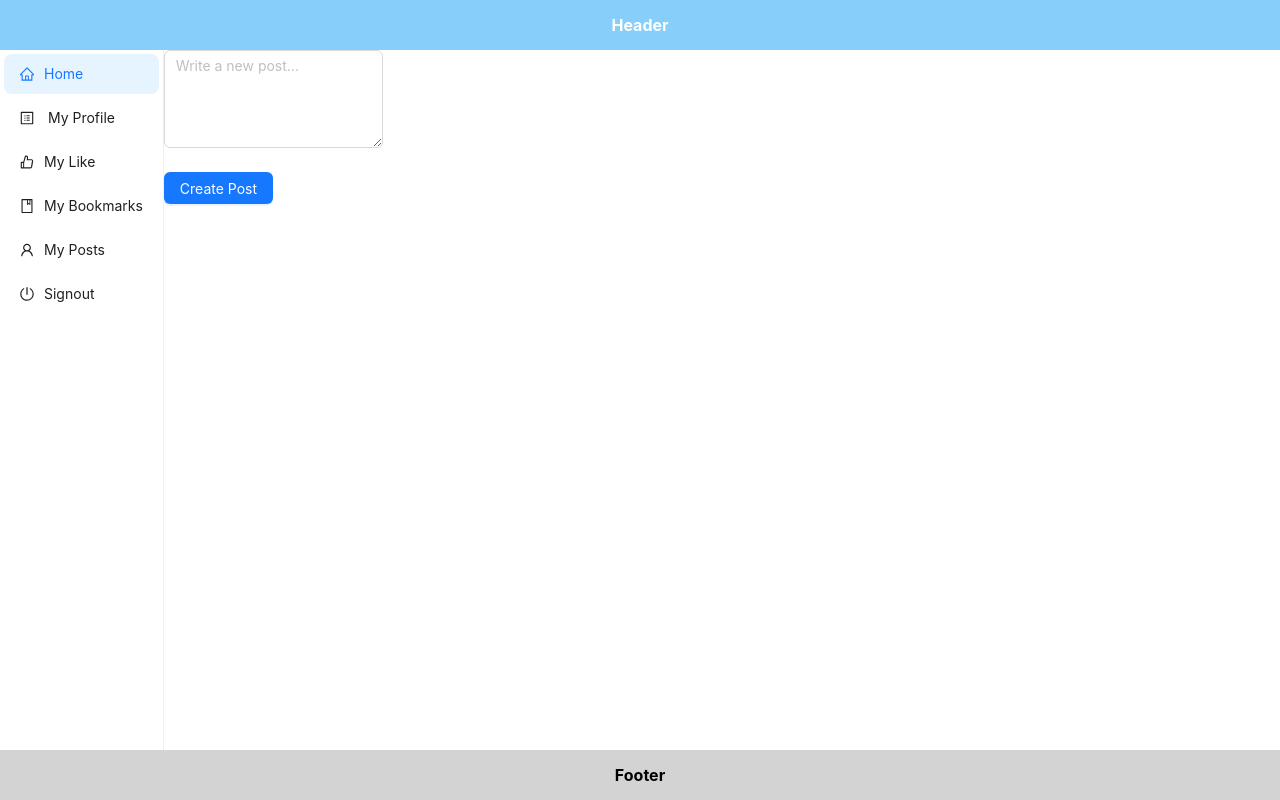
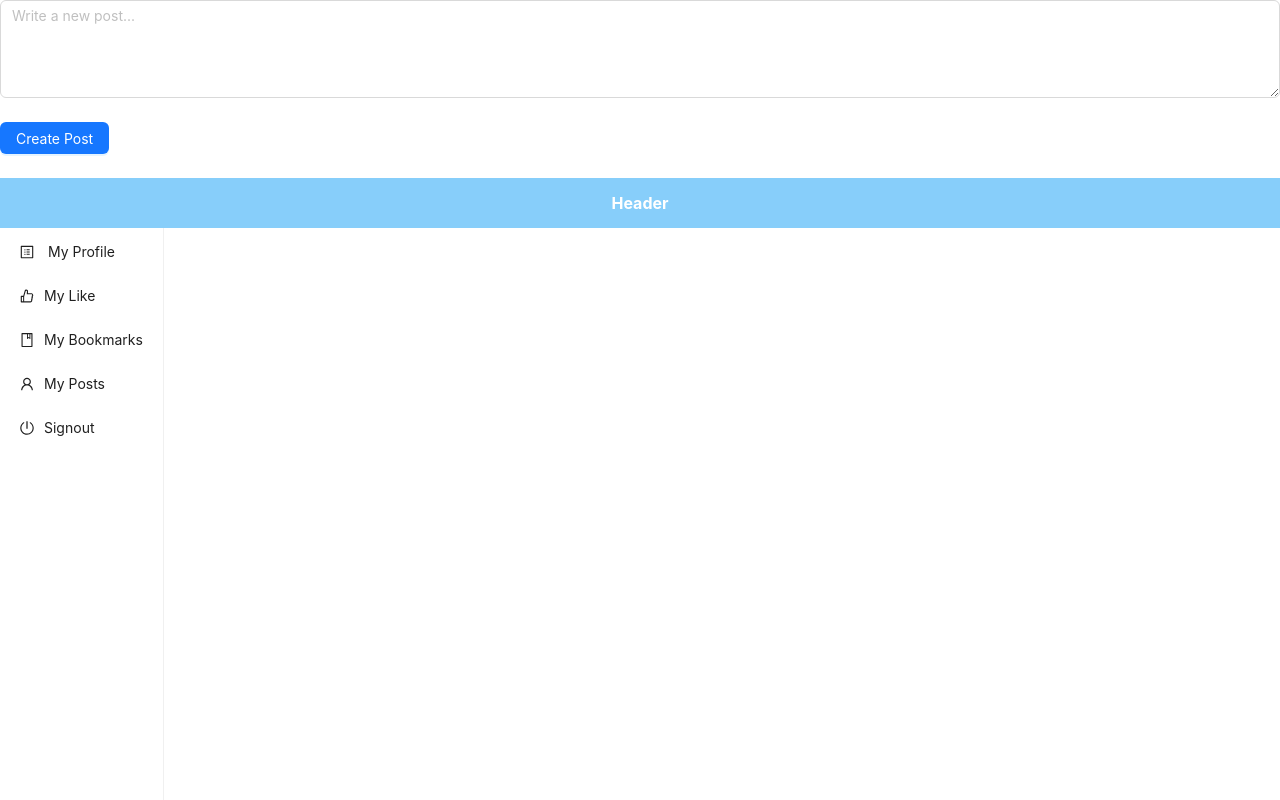
Before and after one commit to 251708/Social-media-app, a React (Create React App) app: page / in a window 1280 px wide. Shown: the top 800 px of the page. Built offline with nearby package versions, Linux system fonts and the light colour scheme.

Commit message:
second commit

```diff
--- a/src/App.tsx
+++ b/src/App.tsx
@@ -1,4 +1,4 @@
-import React from "react";
+/*import React from "react";
 import { BrowserRouter as  Router, Routes,Route,useNavigate } from "react-router-dom";
 import { BookOutlined, HomeOutlined, LikeOutlined, PoweroffOutlined, ProfileOutlined, UserOutlined } from '@ant-design/icons';
 import {  Menu } from 'antd';
@@ -54,13 +54,15 @@ function Footer(){
   return(
 
       <Menu
-      onClick={({key})=>{
+       onClick={({key})=>{
        if(key === "signout"){
 
        }else{
         navigate(key);
        }
       }}
+
+
       defaultSelectedKeys={[window.location.pathname]}
       items={[
         {label:"Home",key:"/" ,icon:<HomeOutlined />},
@@ -93,3 +95,59 @@ function Content() {
 }
 
 export default App;
+*/
+
+
+/*import React from 'react';
+import { BrowserRouter, Route, Routes, Navigate } from 'react-router-dom';
+
+// Import your components for the different pages
+import Home from './pages/Home';
+import SignUp from './pages/Signup';
+import SignIn from './pages/SignIn';
+import Sidebar from './pages/Sidebar';
+
+const App: React.FC = () => {
+  return (
+    <BrowserRouter>
+      <Routes>
+        <Route path="/" element={<Home />} />
+        <Route path="/signup" element={<SignUp />} />
+        <Route path="/signin" element={<SignIn />} />
+
+        <Route path="*" element={<Navigate to="/" />} />
+      </Routes>
+
+
+      {window.location.pathname !== '/signup' && window.location.pathname !== '/signin' && <Sidebar />}
+    </BrowserRouter>
+  );
+};
+
+export default App;
+*/
+import React from 'react';
+import {  Route, Routes } from 'react-router-dom';
+
+// Import your components for the different pages
+import Home from './pages/Home';
+import SignUp from './pages/Signup';
+import SignIn from './pages/SignIn';
+import Sidebar from './pages/Sidebar';
+
+const App: React.FC = () => {
+  return (
+    <div>
+      <Routes>
+        <Route path="/" element={<Home />} />
+        <Route path="/signup" element={<SignUp />} />
+        <Route path="/signin" element={<SignIn />} />
+      </Routes>
+
+      {/* Conditional rendering for sidebar */}
+      {window.location.pathname !== '/signup' && window.location.pathname !== '/signin' && <Sidebar />}
+      </div>
+  );
+};
+
+export default App;
--- /dev/null
+++ b/src/pages/Sidebar.tsx
@@ -0,0 +1,99 @@
+import React from "react";
+import {    Routes,Route,useNavigate } from "react-router-dom";
+import { BookOutlined,  LikeOutlined, PoweroffOutlined, ProfileOutlined, UserOutlined } from '@ant-design/icons';
+import {  Menu } from 'antd';
+
+import Profile from './MyProfile'
+import MyLikes  from "./MyLikes";
+import MyPosts from "./MyPosts";
+import MyBookmarks from "./MyBookmark";
+
+
+function Sidebar(){
+ return(
+  <div
+  style={{
+    display:"flex",
+    flexDirection:"column",
+    flex:1,
+    height:"100vh"
+  }}>
+      <Header />
+      <div style={{display:'flex',flexDirection:'row',flex:1}}>
+        <SideMenu />
+    <Content />
+      </div>
+      <Footer />
+    </div>
+ );
+}
+function Header(){
+  return<div style={{
+    height:50,
+    backgroundColor:"lightskyblue",
+     color:'white',
+     display:'flex',
+     justifyContent:'center',
+     alignItems:'center',
+     fontWeight:"bold",
+      }}>Header</div>
+}
+function Footer(){
+  return<div style={{
+    height:50,
+    backgroundColor:"lightgray",
+     color:'Black',
+     display:'flex',
+     justifyContent:'center',
+     alignItems:'center',
+     fontWeight:"bold"
+     }}>Footer</div>
+}
+  function SideMenu(){
+    const navigate = useNavigate();
+  return(
+
+      <Menu
+       onClick={({key})=>{
+       if(key === "signout"){
+
+       }else{
+        navigate(key);
+       }
+      }}
+
+
+
+      defaultSelectedKeys={[window.location.pathname]}
+      items={[
+
+        {label:" My Profile",key:"/Myprofile" ,icon:<ProfileOutlined />},
+        {label:"My Like",key:"/Mylike" ,icon:<LikeOutlined />},
+        {label:"My Bookmarks",key:"/MyBookmarks" ,icon:<BookOutlined />},
+        {label:"My Posts",key:"/Myposts" ,icon:<UserOutlined/>},
+        {label:"Signout",key:"/signout" ,icon:<PoweroffOutlined/>},
+       ]}
+      ></Menu>
+
+
+
+
+  );
+}
+function Content() {
+  return(
+  <div>
+    <Routes>
+
+      <Route path="/Myprofile" element={<Profile />}></Route>
+      <Route path="/Mylike" element={<MyLikes />}></Route>
+      <Route path="/MyBookmarks" element={<MyBookmarks />}></Route>
+      <Route path="/Myposts" element={<MyPosts />}></Route>
+    </Routes>
+  </div>
+
+  );
+}
+
+
+export default Sidebar;
```
